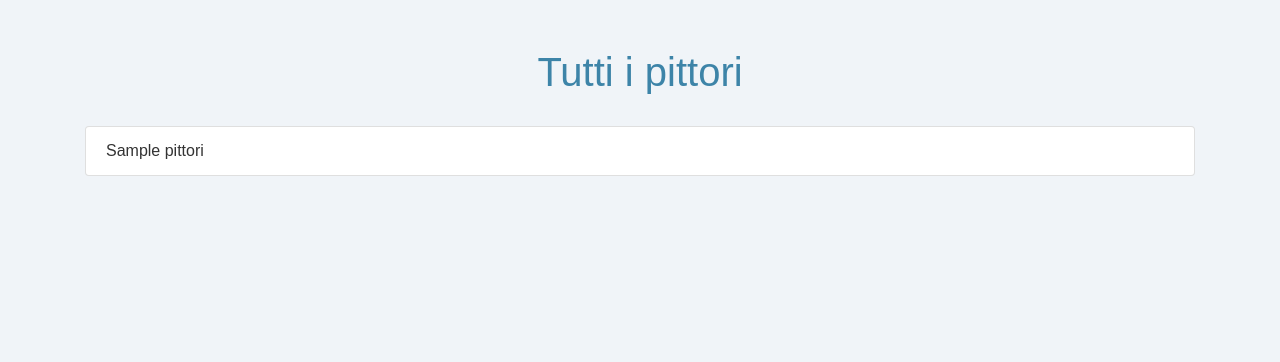
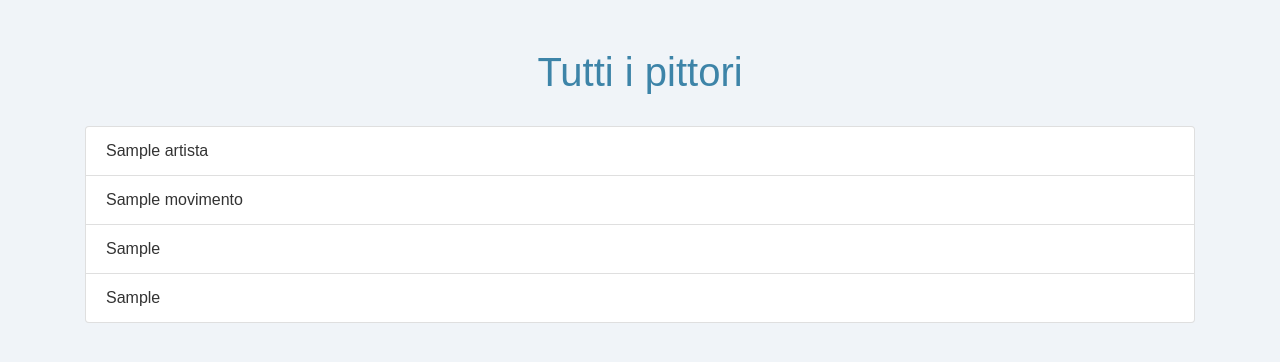
Before and after one commit to KKatowice/esercizioDAITA, a Flask app: template templates/pittori.html in a window 1280 px wide. Shown: the part 56-418 px from the top of the page. Run offline with Flask 3, Linux system fonts and the light colour scheme; the template is opened without the code that fills it: most values are stand-ins (such as "Sample title", 1, 10 or a date in 2020); some libraries are stand-ins or nearby versions.

Commit message:
Mostra pittori

```diff
--- a/api.py
+++ b/api.py
@@ -189,6 +189,7 @@ def addOpera():
     q3 = "SELECT id_opera FROM opere ORDER BY id_opera DESC LIMIT 1;"
     id_opera = read_query(c, q3)[0][0]
     q4 = f"INSERT INTO creazione(id_artista, id_opera) VALUES ('{id_artista}', '{id_opera}';"
+    execute_query(c, q4)
     c.close()
 #TODO: add creazione
 
--- a/app.py
+++ b/app.py
@@ -1,5 +1,5 @@
 from flask import Flask, render_template, request
-from api import apiBlueprint
+from api import *
 app = Flask(__name__)
 app.register_blueprint(apiBlueprint)
 
@@ -7,7 +7,7 @@ app.register_blueprint(apiBlueprint)
 def home():
    return render_template('home.html')
 
-@app.route('/artisti')
+@app.route('/pittori.html')
 def artisti():
    artisti = getArtisti()
    return render_template('pittori.html', artisti= artisti)
--- a/templates/pittori.html
+++ b/templates/pittori.html
@@ -72,8 +72,11 @@
     <div class="container mt-5">
         <h1>Tutti i pittori</h1>
         <ul class="list-group mt-3">
-            {% for pittori in pittori %}
-                <li class="list-group-item">{{ pittori.title }}</li>
+            {% for artista in artisti %}
+                <li class="list-group-item">{{ artista['nome'] }}</li>
+                <li class="list-group-item">{{ artista['movimento'] }}</li>
+                <li class="list-group-item">{{ artista['data_nascita'] }}</li>
+                <li class="list-group-item">{{ artista['data_morte'] }}</li>
             {% endfor %}
         </ul>
     </div>
```
